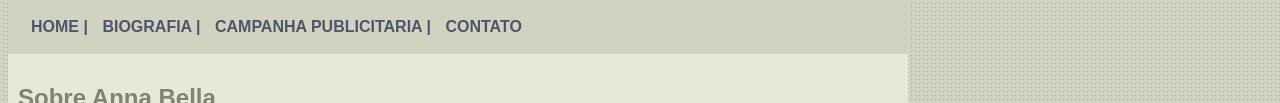
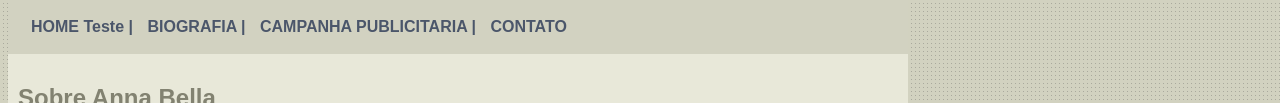
Before and after one commit to laercioFacciJunior/dominio-blog-ana-bella, a plain HTML site: page index.html in a window 1280 px wide. Shown: the part 400-503 px from the top of the page. Drawn offline with Linux system fonts and the light colour scheme.

Commit message:
alteracao-menu

```diff
--- a/index.html
+++ b/index.html
@@ -12,7 +12,7 @@
 		<img src="arquivos/capa.png">
 
 		<div id="menu">
-			<a href="index.html">HOME |</a>
+			<a href="index.html">HOME Teste |</a>
 			<a href="biografia.html">BIOGRAFIA |</a>
 			<a href="campPublicitaria.html">CAMPANHA PUBLICITARIA |</a>
         	<a href="contato.html">CONTATO</a>
```
